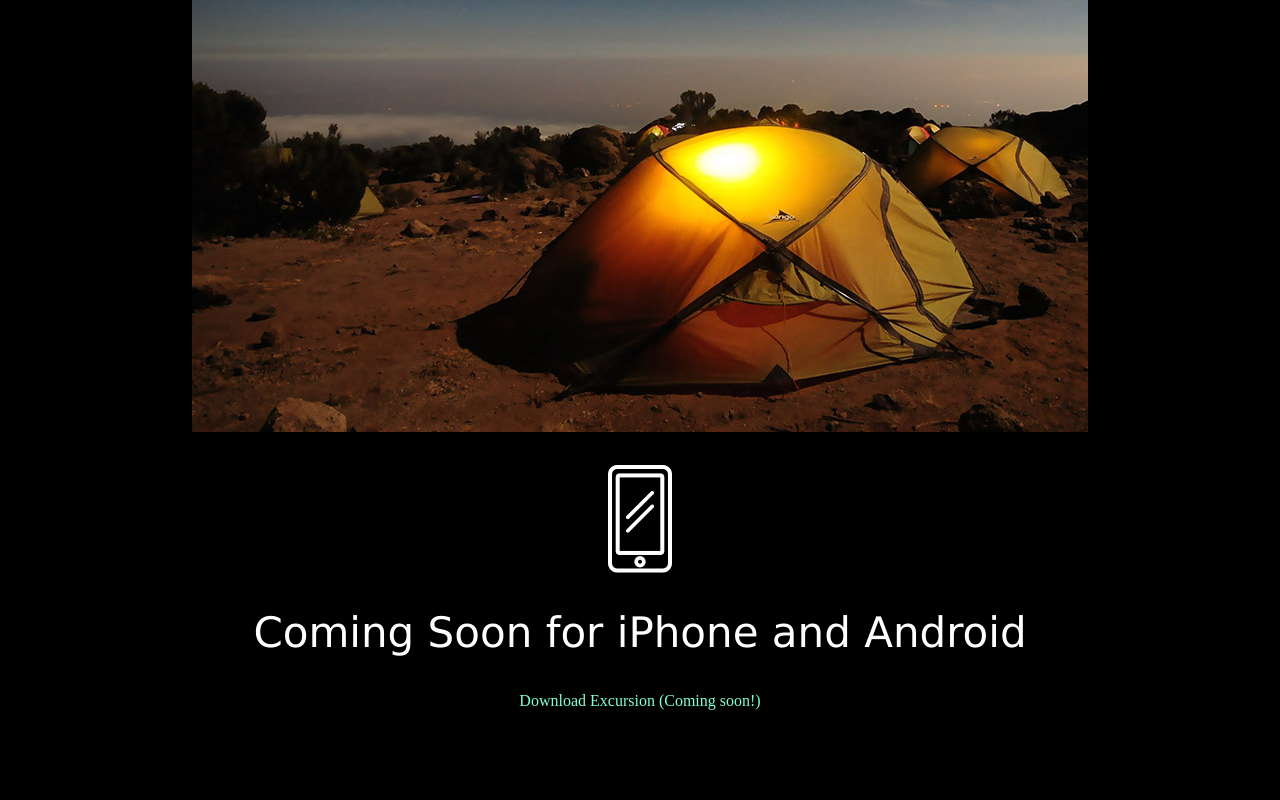
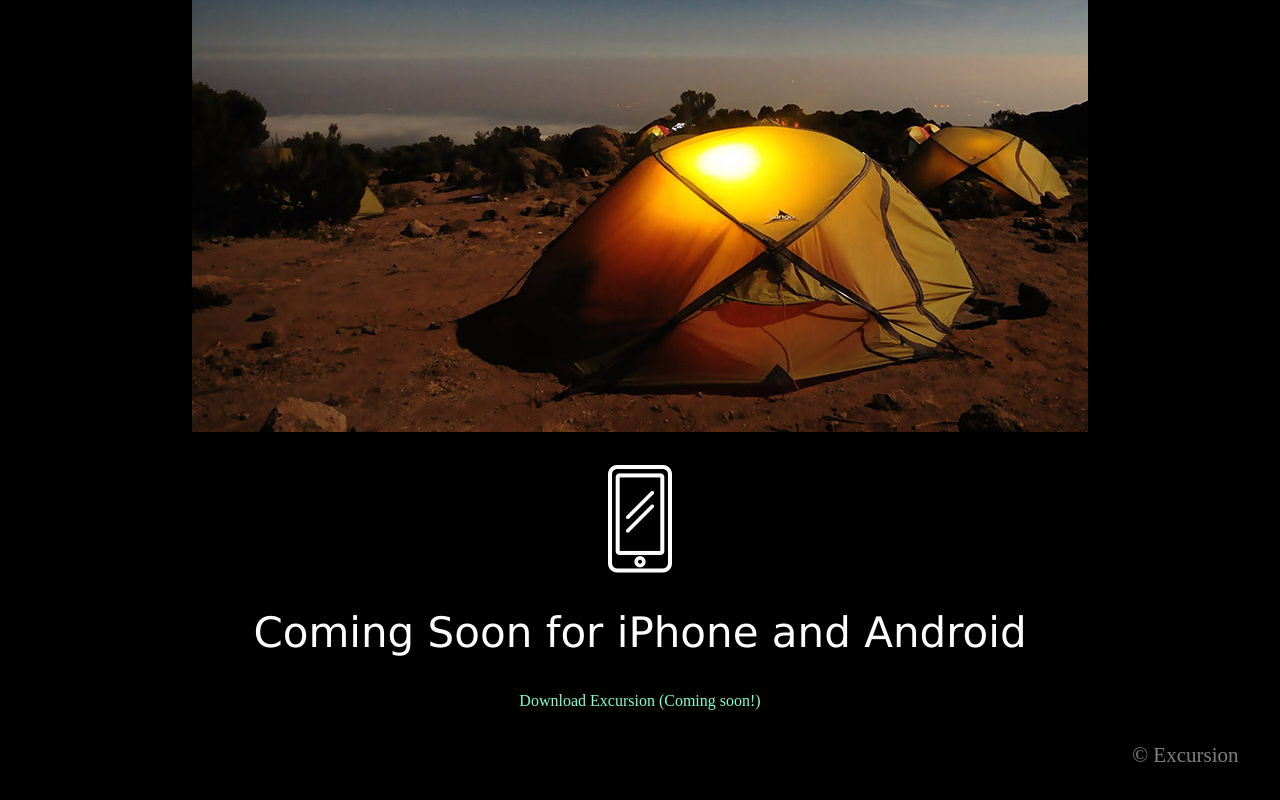
Before and after one commit to Israel721/excursion, a plain HTML site: page index.html in a window 1280 px wide. Shown: the part 598-1398 px from the top of the page. Before the commit the page ends 1316 px from the top, so only its background shows below. Drawn offline with Linux system fonts and the light colour scheme.

Commit message:
added footer

```diff
--- a/index.html
+++ b/index.html
@@ -20,5 +20,8 @@
         <h2>Coming Soon for iPhone and Android</h2>
         <a class="download-link">Download Excursion (Coming soon!)</a>
     </main>
+    <footer>
+        © Excursion
+    </footer>
     </body>
 </html>
--- a/resources/css/sytle.css
+++ b/resources/css/sytle.css
@@ -37,3 +37,10 @@ img {
     display: block;
     margin: 33.5px auto;
 }
+
+footer {
+    text-align: right;
+    color: gray;
+    margin: 33.5px;
+    font-size: 21px;
+}
```
